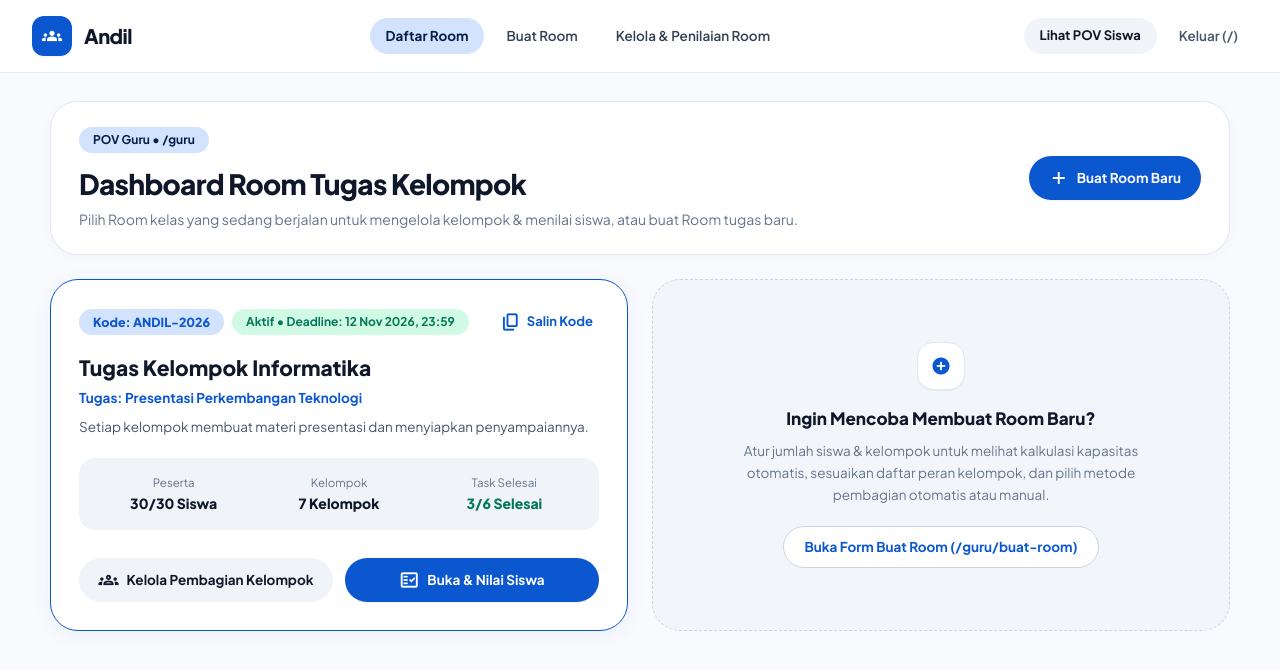
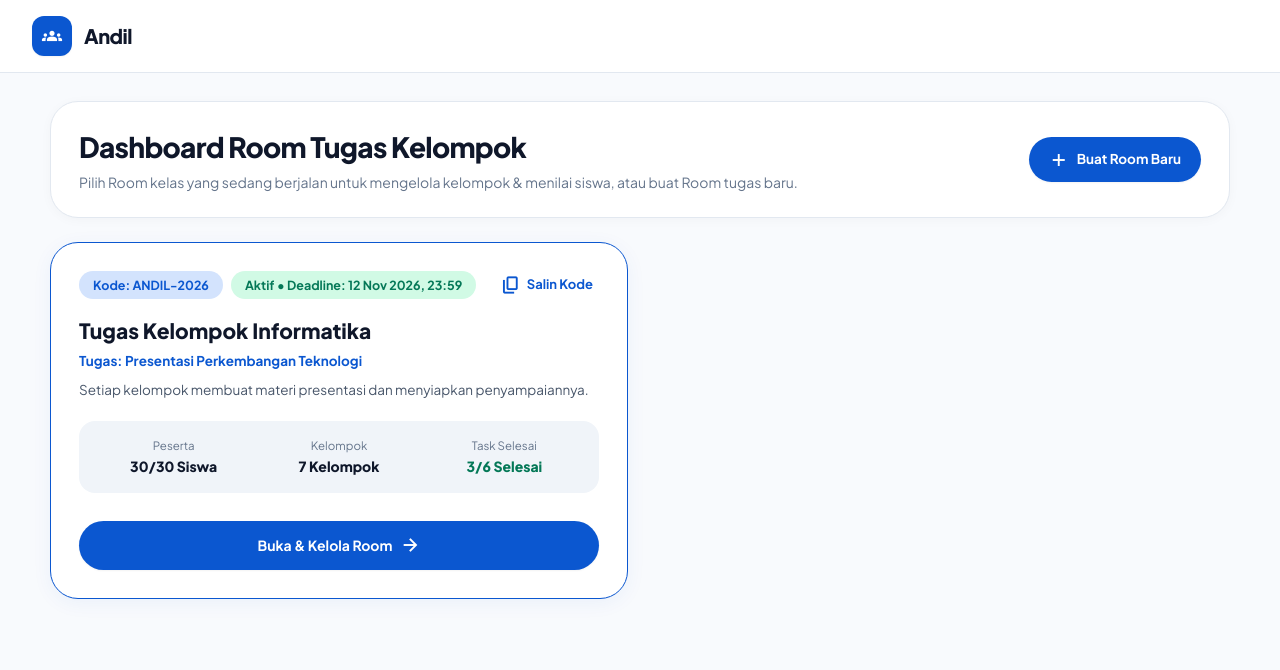
Before and after one commit to wibisanabama/andil, a React (Vite) app: page /guru in a window 1280 px wide. Shown: the top 670 px of the page. Built offline with nearby package versions, Linux system fonts and the light colour scheme; the HTML template or start-up script is replaced by a standard one.

Commit message:
style(guru): simplify /guru navbar, room list card, badges, and single CTA button

```diff
--- a/src/components/TopNavbar.jsx
+++ b/src/components/TopNavbar.jsx
@@ -17,7 +17,8 @@ export function TopNavbar({ currentPath }) {
   const location = useLocation();
   const pathname = currentPath || location.pathname || '/';
 
-  const isGuruPOV = pathname.startsWith('/guru');
+  // Pada halaman /guru, sembunyikan menu & tombol kanan sesuai permintaan
+  const isGuruSubPage = pathname.startsWith('/guru/') && pathname !== '/guru';
   const isSiswaPOV = pathname.startsWith('/siswa');
 
   const isNavItemActive = (item) => {
@@ -49,8 +50,8 @@ export function TopNavbar({ currentPath }) {
           </span>
         </Link>
 
-        {/* Center Navigation Menu (POV Guru or POV Siswa) */}
-        {isGuruPOV && (
+        {/* Center Navigation Menu (POV Guru Sub-pages or POV Siswa) */}
+        {isGuruSubPage && (
           <nav aria-label="Menu Guru" className="hidden md:flex items-center gap-1.5">
             {GURU_NAV_ITEMS.map((item) => {
               const active = isNavItemActive(item);
@@ -95,7 +96,7 @@ export function TopNavbar({ currentPath }) {
         )}
 
         {/* Right Action Buttons */}
-        {isGuruPOV && (
+        {isGuruSubPage && (
           <div className="flex items-center gap-3 shrink-0">
             <Link
               to="/siswa"
--- a/src/components/guru/TeacherRoomList.jsx
+++ b/src/components/guru/TeacherRoomList.jsx
@@ -1,15 +1,12 @@
 import React, { useState } from 'react';
-import { Link, useNavigate } from 'react-router-dom';
+import { Link } from 'react-router-dom';
 import { useRoomData } from '../../utils/storageSync';
 
 /**
  * Halaman Dashboard Room Tugas Kelompok (POV Guru /guru)
  * Menampilkan ringkasan Room yang aktif dan opsi untuk membuat Room tugas baru.
- * Sesuai desain referensi docs/design-references/02_Guru_Daftar_Room.png
  */
 export function TeacherRoomList({ roomData: propRoomData }) {
-  const navigate = useNavigate();
-  // ponytail: sinkronisasi state Room lokal & antar-tab via hook useRoomData, dengan opsi prop fallback
   const [dataFromHook] = useRoomData();
   const roomData = propRoomData || dataFromHook;
 
@@ -24,7 +21,6 @@ export function TeacherRoomList({ roomData: propRoomData }) {
   const completedTasks = tasks.filter((t) => t.status === 'Completed').length;
   const totalTasks = tasks.length || 6;
 
-  // ponytail: penanganan salin kode instan dengan navigator.clipboard dan fallback textarea
   const handleCopyCode = async () => {
     const codeToCopy = room.code || 'ANDIL-2026';
     try {
@@ -51,9 +47,6 @@ export function TeacherRoomList({ roomData: propRoomData }) {
         {/* Top Header Card */}
         <section className="bg-white rounded-[28px] border border-[#E2E8F0] px-7 py-6 flex flex-col sm:flex-row sm:items-center sm:justify-between gap-4 shadow-[0_2px_12px_rgba(15,23,42,0.03)]">
           <div className="flex-1">
-            <span className="bg-[#D3E3FD] text-[#041E49] px-3.5 py-1 rounded-full text-[12px] font-bold inline-flex items-center gap-1.5 mb-2.5">
-              POV Guru • /guru
-            </span>
             <h1 className="text-[26px] sm:text-[28px] font-extrabold text-[#0F172A] tracking-tight">
               Dashboard Room Tugas Kelompok
             </h1>
@@ -71,18 +64,17 @@ export function TeacherRoomList({ roomData: propRoomData }) {
           </Link>
         </section>
 
-        {/* 2-Column Grid */}
+        {/* Active Room Card */}
         <div className="grid grid-cols-1 lg:grid-cols-2 gap-6 items-stretch">
-          {/* Left Card: Active Room Card */}
           <section className="bg-white rounded-[28px] border-[1.5px] border-[#0B57D0] p-7 flex flex-col justify-between shadow-[0_4px_20px_rgba(11,87,208,0.06)]">
             <div>
               {/* Top row: Badges and Copy Code Button */}
               <div className="flex flex-wrap items-center justify-between gap-3">
                 <div className="flex flex-wrap items-center gap-2">
-                  <span className="bg-[#D3E3FD] text-[#0B57D0] font-extrabold text-[12.5px] px-3.5 py-1 rounded-full">
+                  <span className="inline-flex items-center justify-center h-7 px-3.5 rounded-full bg-[#D3E3FD] text-[#0B57D0] font-bold text-[12.5px] leading-none">
                     Kode: {room.code || 'ANDIL-2026'}
                   </span>
-                  <span className="bg-[#D1FAE5] text-[#047857] font-bold text-[12px] px-3.5 py-1 rounded-full">
+                  <span className="inline-flex items-center justify-center h-7 px-3.5 rounded-full bg-[#D1FAE5] text-[#047857] font-bold text-[12.5px] leading-none">
                     {room.isDeadlineLocked ? 'Terkunci' : 'Aktif'} • Deadline:{' '}
                     {room.deadlineLabel || '12 Nov 2026, 23:59'}
                   </span>
@@ -137,44 +129,18 @@ export function TeacherRoomList({ roomData: propRoomData }) {
               </div>
             </div>
 
-            {/* Bottom 2 Action Buttons */}
-            <div className="grid grid-cols-1 sm:grid-cols-2 gap-3 pt-2">
+            {/* Bottom Action Button */}
+            <div className="pt-2">
               <Link
-                to="/guru/room?tab=pembagian"
-                className="bg-[#F0F4F9] hover:bg-[#E2E8F0] text-[#0F172A] font-bold text-[13.5px] py-3 px-4 rounded-full inline-flex items-center justify-center gap-2 transition-colors"
+                to="/guru/room"
+                className="w-full bg-[#0B57D0] hover:bg-[#0842A0] text-white font-bold text-[14px] py-3.5 px-6 rounded-full inline-flex items-center justify-center gap-2 transition-colors shadow-xs"
               >
-                <span className="material-symbols-outlined text-[19px]">groups</span>
-                <span>Kelola Pembagian Kelompok</span>
-              </Link>
-              <Link
-                to="/guru/room?tab=penilaian"
-                className="bg-[#0B57D0] hover:bg-[#0842A0] text-white font-bold text-[13.5px] py-3 px-4 rounded-full inline-flex items-center justify-center gap-2 transition-colors shadow-xs"
-              >
-                <span className="material-symbols-outlined text-[19px]">fact_check</span>
-                <span>Buka &amp; Nilai Siswa</span>
+                <span>Buka &amp; Kelola Room</span>
+                <span className="material-symbols-outlined text-[18px]" aria-hidden="true">
+                  arrow_forward
+                </span>
               </Link>
             </div>
-          </section>
-
-          {/* Right Card: Prompt to Create New Room */}
-          <section className="bg-[#F0F4F9]/70 rounded-[28px] border border-dashed border-[#CBD5E1] p-7 flex flex-col items-center justify-center text-center min-h-[300px]">
-            <div className="w-12 h-12 rounded-2xl bg-white border border-[#E2E8F0] flex items-center justify-center text-[#0B57D0] mb-4 shadow-2xs">
-              <span className="material-symbols-outlined material-symbols-filled text-[24px]">
-                add_circle
-              </span>
-            </div>
-            <h3 className="text-[17px] font-extrabold text-[#0F172A]">
-              Ingin Mencoba Membuat Room Baru?
-            </h3>
-            <p className="text-[13.5px] text-[#64748B] max-w-md mt-2 leading-relaxed">
-              Atur jumlah siswa &amp; kelompok untuk melihat kalkulasi kapasitas otomatis, sesuaikan daftar peran kelompok, dan pilih metode pembagian otomatis atau manual.
-            </p>
-            <Link
-              to="/guru/buat-room"
-              className="mt-5 bg-white hover:bg-[#F8FAFD] text-[#0B57D0] border border-[#CBD5E1] font-bold text-[13.5px] px-5 py-2.5 rounded-full transition-colors inline-flex items-center justify-center"
-            >
-              Buka Form Buat Room (/guru/buat-room)
-            </Link>
           </section>
         </div>
       </div>
```
